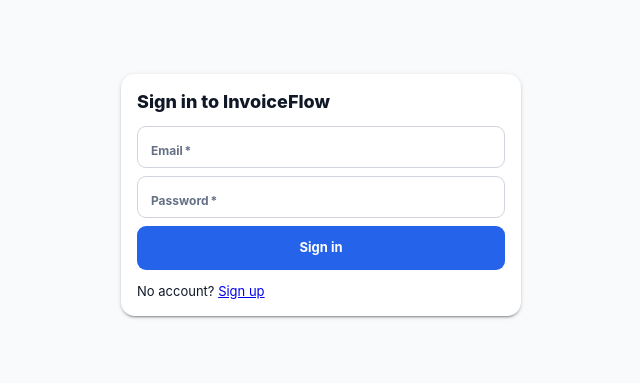
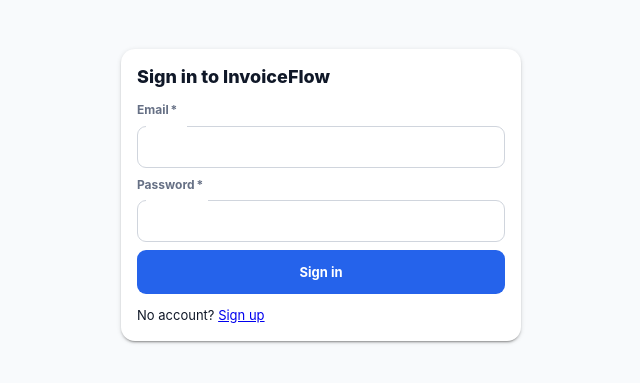
Before and after one commit to nimabk82/InvoiceFlow, a Next.js app in the folder apps/web/: page /auth/sign-in in a window 1280 px wide. Shown: the part 205-588 px from the top of the page, without its empty margins (319-959 px from the left). Built offline with nearby package versions, Linux system fonts and the light colour scheme; no server answers; what @mui/material-nextjs would draw is missing.

Commit message:
design(web): label above field app-wide (match sample.html)

```diff
--- a/apps/web/src/theme/theme.ts
+++ b/apps/web/src/theme/theme.ts
@@ -96,6 +96,25 @@
           label: { padding: 0 },
         },
       },
+      MuiTextField: {
+        defaultProps: {
+          slotProps: {
+            inputLabel: {
+              shrink: true,
+              sx: {
+                position: "static",
+                transform: "none",
+                fontSize: 12,
+                fontWeight: 700,
+                color: c.textSecondary,
+                marginBottom: "7px",
+              },
+            },
+          },
+        },
+        styleOverrides: { root: { fontSize: 13 } },
+      },
+      MuiInputLabel: { styleOverrides: { root: { fontSize: 12, fontWeight: 700, color: c.textSecondary } } },
       MuiOutlinedInput: {
         styleOverrides: {
           root: {
@@ -109,8 +128,6 @@
           input: { height: 20, padding: "11px 12px" },
         },
       },
-      MuiTextField: { styleOverrides: { root: { fontSize: 13 } } },
-      MuiInputLabel: { styleOverrides: { root: { fontSize: 12, fontWeight: 700, color: c.textSecondary } } },
       MuiCard: {
         styleOverrides: {
           root: { borderRadius: 14, border: `1px solid ${c.border}`, boxShadow: "none", backgroundColor: c.surface },
```
